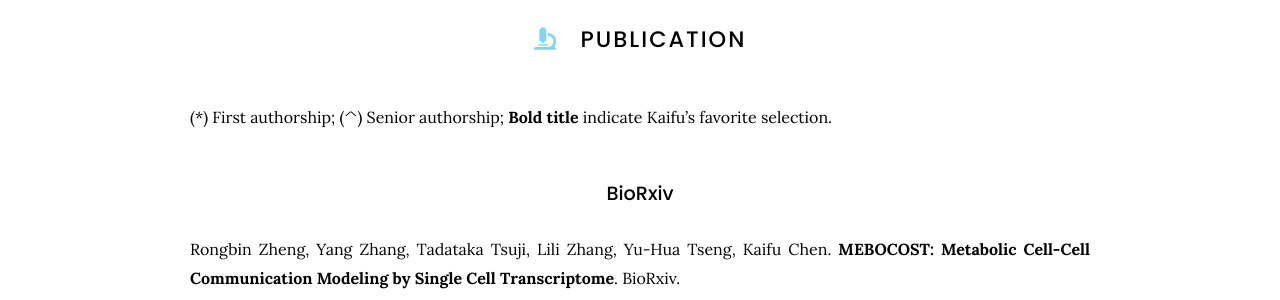
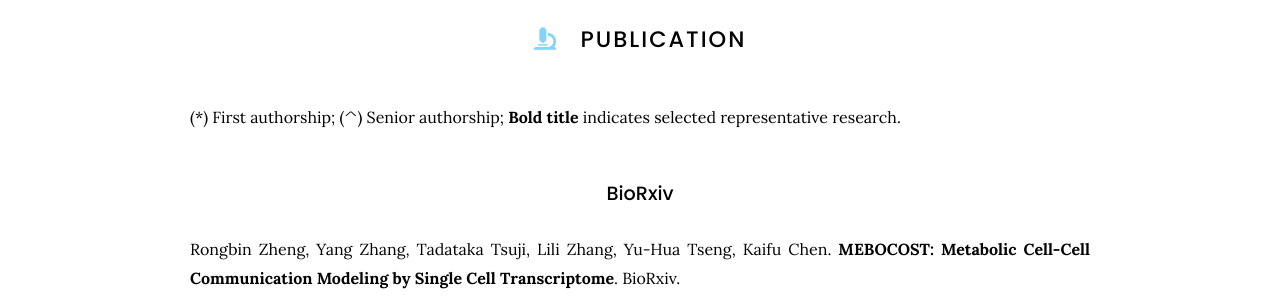
Before and after one commit to kaifuchenlab/kaifuchenlab.github.io, a Jekyll site: the page built from 3.publication/index.md, in a window 1280 px wide and 900 px high. Shown: the part 154-454 px from the top of the window. Built offline with Jekyll 4.4.1, drawn with Linux system fonts in a browser that asks for light colours.

Commit message:
Update index.md

```diff
--- a/3.publication/index.md
+++ b/3.publication/index.md
@@ -7,7 +7,7 @@ nav:
 
 # <i class="fas fa-microscope"></i>Publication
 
- (\*) First authorship; (^) Senior authorship; **Bold title** indicate Kaifu's favorite selection.
+ (\*) First authorship; (^) Senior authorship; **Bold title** indicates selected representative research.
 
 ### BioRxiv
 
```
